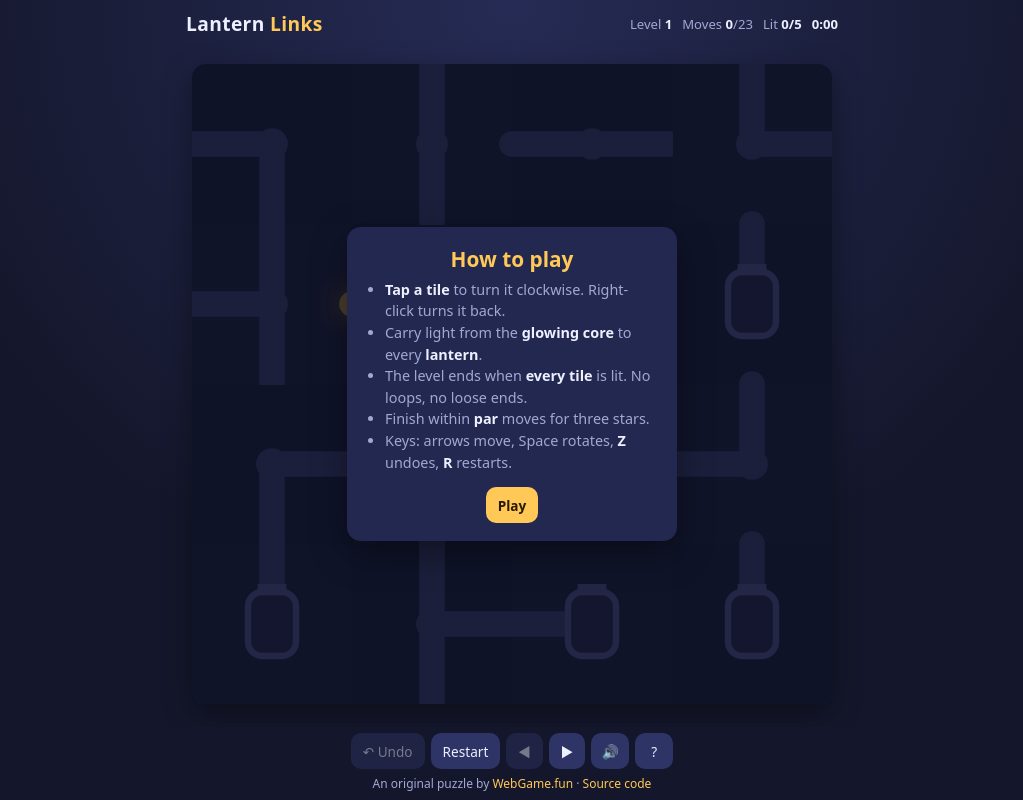
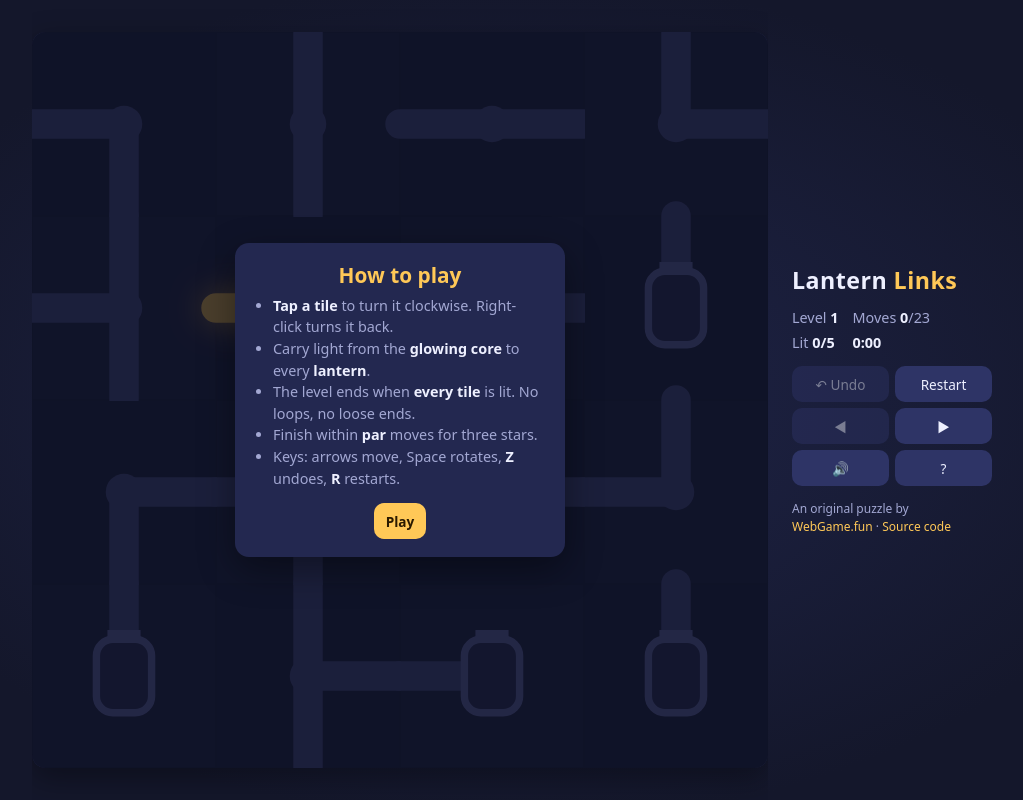
Before and after one commit to ShahriarSaeik/lantern-links, a plain HTML site: page index.html in a window 1280 px wide. Shown: the whole page, without its empty margins (128-1151 px from the left). Drawn offline with Linux system fonts and the light colour scheme.

Commit message:
Lantern Links 1.2: side panel on wide screens, even board spacing

```diff
--- a/index.html
+++ b/index.html
@@ -14,26 +14,48 @@
   * { box-sizing: border-box; }
   html, body { margin: 0; height: 100%; overflow: hidden; }
   body {
-    background: radial-gradient(circle at 50% 0%, #262b55 0%, var(--bg) 60%);
+    background: radial-gradient(ellipse at 50% 50%, #1f2448 0%, var(--bg) 75%);
     color: var(--text);
     font-family: system-ui, -apple-system, "Segoe UI", Roboto, sans-serif;
     display: grid; grid-template-rows: auto minmax(0, 1fr) auto auto; grid-template-columns: minmax(0, 1fr);
+    grid-template-areas: "header" "main" "controls" "footer";
     height: 100vh; height: 100dvh;
     -webkit-tap-highlight-color: transparent; user-select: none; -webkit-user-select: none;
   }
   header {
-    width: 100%; max-width: 680px; margin: 0 auto; padding: 10px 14px 4px;
+    grid-area: header;
+    width: 100%; max-width: 680px; margin: 0 auto; padding: 12px 16px 6px;
     display: flex; align-items: center; justify-content: space-between; gap: 8px; flex-wrap: wrap;
   }
   h1 { font-size: 1.2rem; margin: 0; letter-spacing: .02em; white-space: nowrap; }
   h1 span { color: var(--accent); }
   .stats { display: flex; gap: 10px; font-size: .82rem; color: var(--muted); font-variant-numeric: tabular-nums; flex-wrap: wrap; }
   .stats b { color: var(--text); font-weight: 600; }
-  main { min-height: 0; min-width: 0; overflow: hidden; display: flex; align-items: center; justify-content: center; padding: 6px 14px; }
+  main { grid-area: main; min-height: 0; min-width: 0; overflow: hidden; display: flex; align-items: center; justify-content: center; padding: 12px 16px; }
   #wrap { position: relative; width: 300px; height: 300px; }
   canvas { width: 100%; height: 100%; display: block; border-radius: 14px; background: var(--bg2); box-shadow: 0 10px 30px rgba(0,0,0,.35); touch-action: manipulation; cursor: pointer; outline: none; }
   canvas:focus-visible { box-shadow: 0 0 0 3px var(--accent), 0 10px 30px rgba(0,0,0,.35); }
-  .controls { display: flex; gap: 6px; padding: 6px 14px 4px; flex-wrap: wrap; justify-content: center; }
+  .controls { grid-area: controls; display: flex; gap: 6px; padding: 4px 16px 6px; flex-wrap: wrap; justify-content: center; }
+  footer { grid-area: footer; }
+  /* Wide screens (such as the site's iframe): board on the left, a side panel on the right */
+  body.land {
+    grid-template-columns: minmax(0, 1fr) auto 200px minmax(0, 1fr);
+    grid-template-rows: minmax(0, 1fr) auto auto auto minmax(0, 1fr);
+    grid-template-areas:
+      ". main .        ."
+      ". main header   ."
+      ". main controls ."
+      ". main footer   ."
+      ". main .        .";
+    column-gap: 24px;
+  }
+  body.land main { padding: 0; }
+  body.land header { flex-direction: column; align-items: flex-start; padding: 0 0 14px; gap: 12px; max-width: none; }
+  body.land h1 { font-size: 1.45rem; }
+  body.land .stats { display: grid; grid-template-columns: auto auto; gap: 6px 14px; font-size: .9rem; }
+  body.land .controls { display: grid; grid-template-columns: 1fr 1fr; padding: 0; gap: 6px; }
+  body.land .controls button.icon { min-width: 0; }
+  body.land footer { text-align: left; padding: 14px 0 0; line-height: 1.5; }
   button {
     font: inherit; font-size: .85rem; color: var(--text); background: var(--btn);
     border: 0; border-radius: 10px; padding: 8px 12px; cursor: pointer; min-height: 36px;
@@ -57,7 +79,7 @@
   .stars { font-size: 1.8rem; letter-spacing: 4px; margin: 2px 0 6px; color: #4a5190; }
   .stars .on { color: var(--accent); text-shadow: 0 0 10px rgba(255,200,87,.6); }
   .row { display: flex; gap: 8px; justify-content: center; flex-wrap: wrap; }
-  footer { font-size: .75rem; color: var(--muted); padding: 2px 14px 8px; text-align: center; }
+  footer { font-size: .75rem; color: var(--muted); padding: 2px 16px 10px; text-align: center; }
   footer a { color: var(--accent); text-decoration: none; }
   footer a:hover { text-decoration: underline; }
   @media (max-height: 520px) { footer { display: none; } header { padding-top: 6px; } }
@@ -301,11 +323,22 @@
   // Layout: the board is the largest square that fits, centred in the free space
   let px = 1, cell = 1;
   function layout() {
-    const m = el('main');
-    const cs = getComputedStyle(m);
-    const w = m.clientWidth - parseFloat(cs.paddingLeft) - parseFloat(cs.paddingRight);
-    const h = m.clientHeight - parseFloat(cs.paddingTop) - parseFloat(cs.paddingBottom);
-    const side = Math.max(160, Math.floor(Math.min(w, h, 640)));
+    const W = window.innerWidth, H = window.innerHeight;
+    // side panel layout when there is clearly more width than height
+    const land = W >= 560 && W > H * 1.25;
+    document.body.classList.toggle('land', land);
+    let side;
+    if (land) {
+      const margin = Math.max(16, Math.round(H * 0.04));
+      side = Math.min(H - margin * 2, W - 200 - 24 - 32, 760);
+    } else {
+      const m = el('main');
+      const cs = getComputedStyle(m);
+      const w = m.clientWidth - parseFloat(cs.paddingLeft) - parseFloat(cs.paddingRight);
+      const h = m.clientHeight - parseFloat(cs.paddingTop) - parseFloat(cs.paddingBottom);
+      side = Math.min(w, h, 640);
+    }
+    side = Math.max(160, Math.floor(side));
     const wrap = el('wrap');
     wrap.style.width = side + 'px'; wrap.style.height = side + 'px';
     const dpr = Math.min(window.devicePixelRatio || 1, 3);
```
Also changed, not shown: 1 other file.
